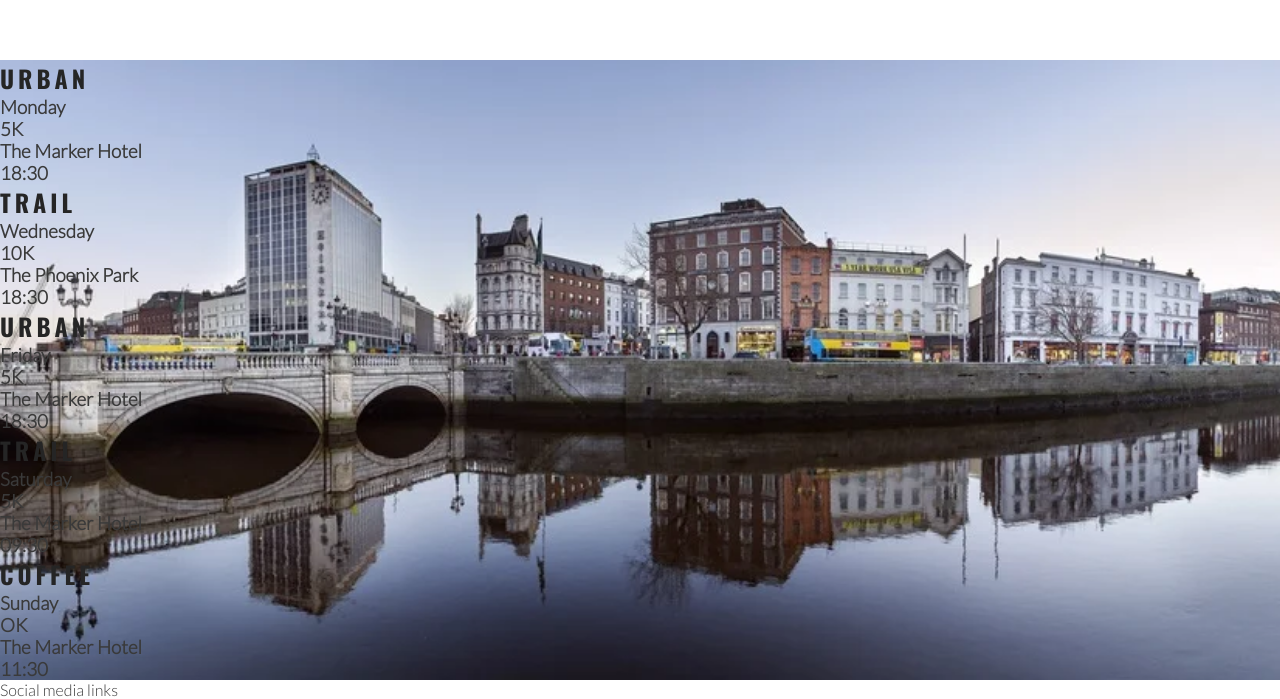
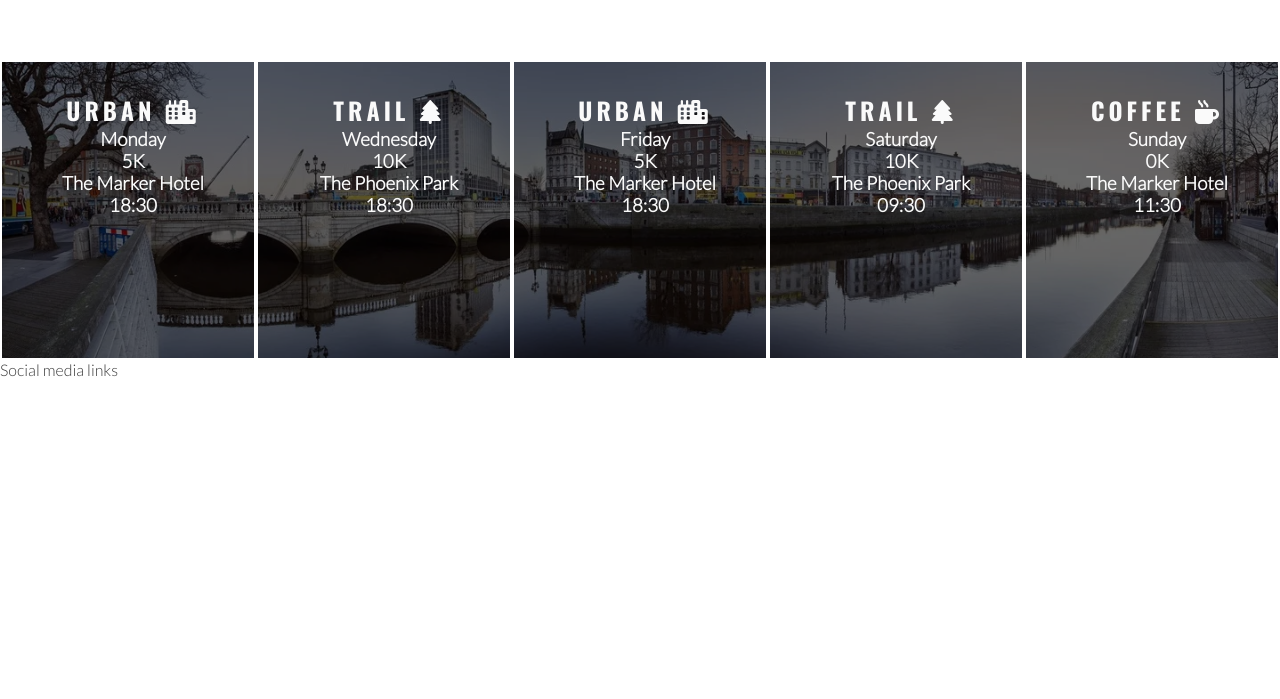
Before and after one commit to mika-sims/Code-Institute-love-running-walkthrough-project, a plain HTML site: page index.html in a window 1280 px wide. Shown: the part 1235-1934 px from the top of the page. After the commit the page ends 1614 px from the top, so only its background shows below. Drawn offline with nearby package versions, Linux system fonts and the light colour scheme.

Commit message:
Style times panels and add icons

```diff
--- a/assets/css/style.css
+++ b/assets/css/style.css
@@ -186,3 +186,20 @@ hr {
     width: 100%;
     overflow: hidden;
 }
+
+#times div {
+    color: #fafafa;
+    background-color: rgba(0, 0, 0, .6);
+    width: 20%;
+    height: 300px;
+    float: left;
+    padding-top: 30px;
+    padding-left: 10px;
+    text-align: center;
+    border: 2px solid white;
+    box-sizing: border-box;
+}
+
+#times h2 {
+    color: #fafafa;
+}
--- a/index.html
+++ b/index.html
@@ -84,37 +84,37 @@
     </section>
     <section id="times">
         <div>
-            <h2>Urban</h2>
+            <h2>Urban <i class="fa-solid fa-city"></i></h2>
             <h3>Monday</h3>
             <h3>5K</h3>
             <h3>The Marker Hotel</h3>
             <h3>18:30</h3>
         </div>
         <div>
-            <h2>Trail</h2>
+            <h2>Trail <i class="fa-solid fa-tree"></i></h2>
             <h3>Wednesday</h3>
             <h3>10K</h3>
             <h3>The Phoenix Park</h3>
             <h3>18:30</h3>
         </div>
         <div>
-            <h2>Urban</h2>
+            <h2>Urban <i class="fa-solid fa-city"></i></h2>
             <h3>Friday</h3>
             <h3>5K</h3>
             <h3>The Marker Hotel</h3>
             <h3>18:30</h3>
         </div>
         <div>
-            <h2>Trail</h2>
+            <h2>Trail <i class="fa-solid fa-tree"></i></h2>
             <h3>Saturday</h3>
-            <h3>5K</h3>
-            <h3>The Marker Hotel</h3>
+            <h3>10K</h3>
+            <h3>The Phoenix Park</h3>
             <h3>09:30</h3>
         </div>
         <div>
-            <h2>Coffee</h2>
+            <h2>Coffee <i class="fa-solid fa-mug-hot"></i></h2>
             <h3>Sunday</h3>
-            <h3>OK</h3>
+            <h3>0K</h3>
             <h3>The Marker Hotel</h3>
             <h3>11:30</h3>
         </div>
```
